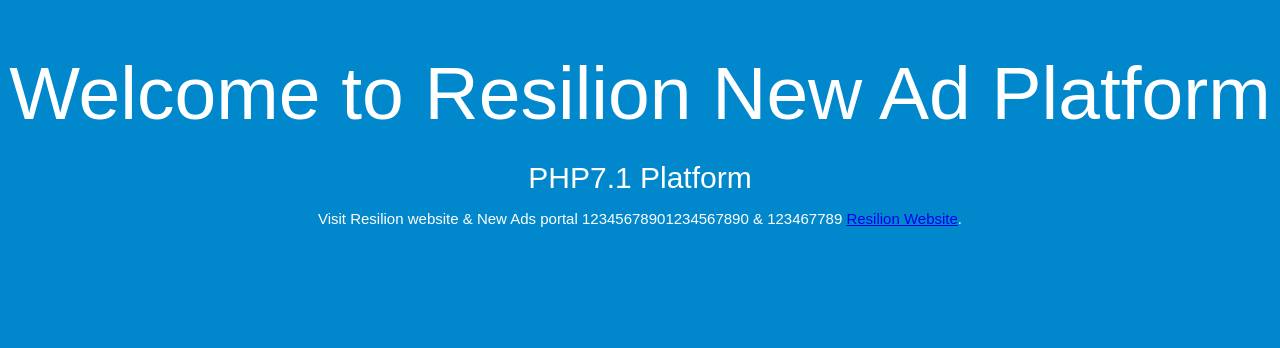
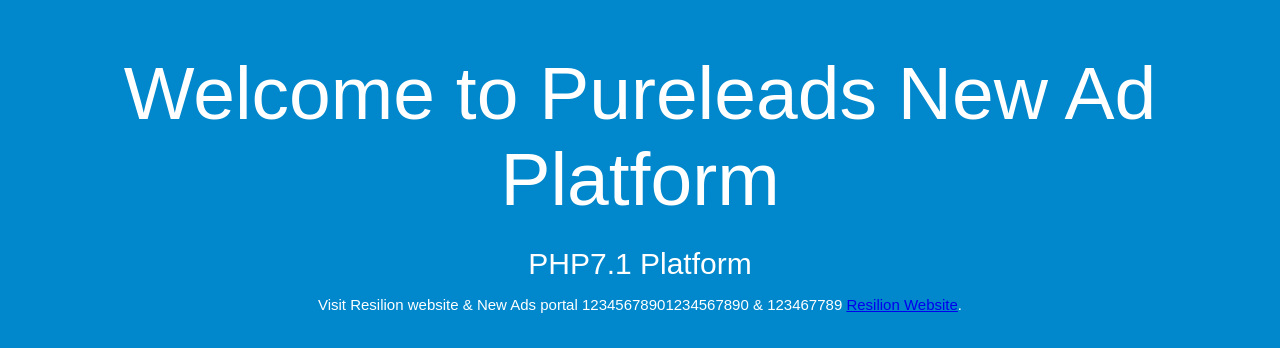
Before and after one commit to vtestgithub/testrepo, a plain HTML site: page index.html in a window 1280 px wide. Drawn offline with Linux system fonts and the light colour scheme.

Commit message:
Update index.html

```diff
--- a/index.html
+++ b/index.html
@@ -26,7 +26,7 @@
 </head>
 <body>
   <div align="center">
-    <h1>Welcome to Resilion New Ad Platform</h1>
+    <h1>Welcome to Pureleads New Ad Platform</h1>
     <h2>PHP7.1 Platform</h2>
     <p>Visit Resilion website & New Ads portal 12345678901234567890 & 123467789
       <a href="http://www.resilion.net">Resilion Website</a>.</p>
```
